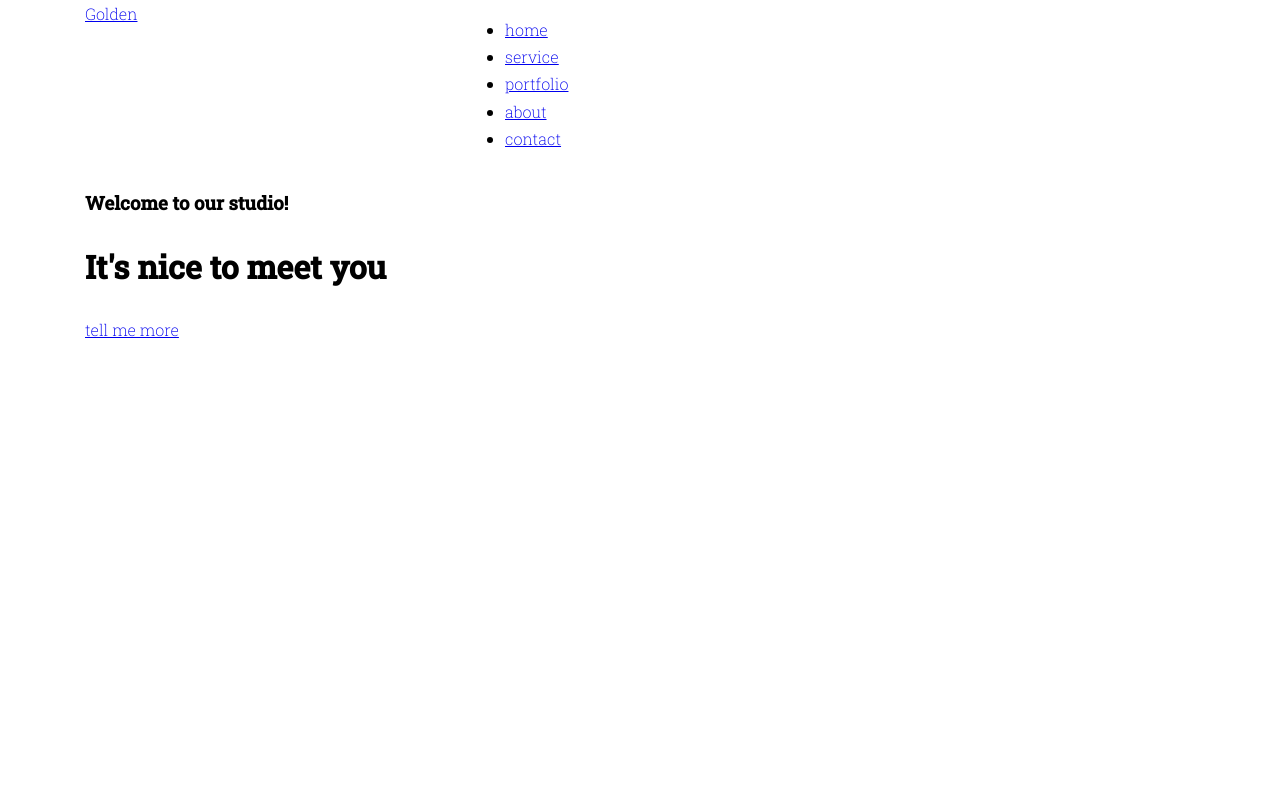
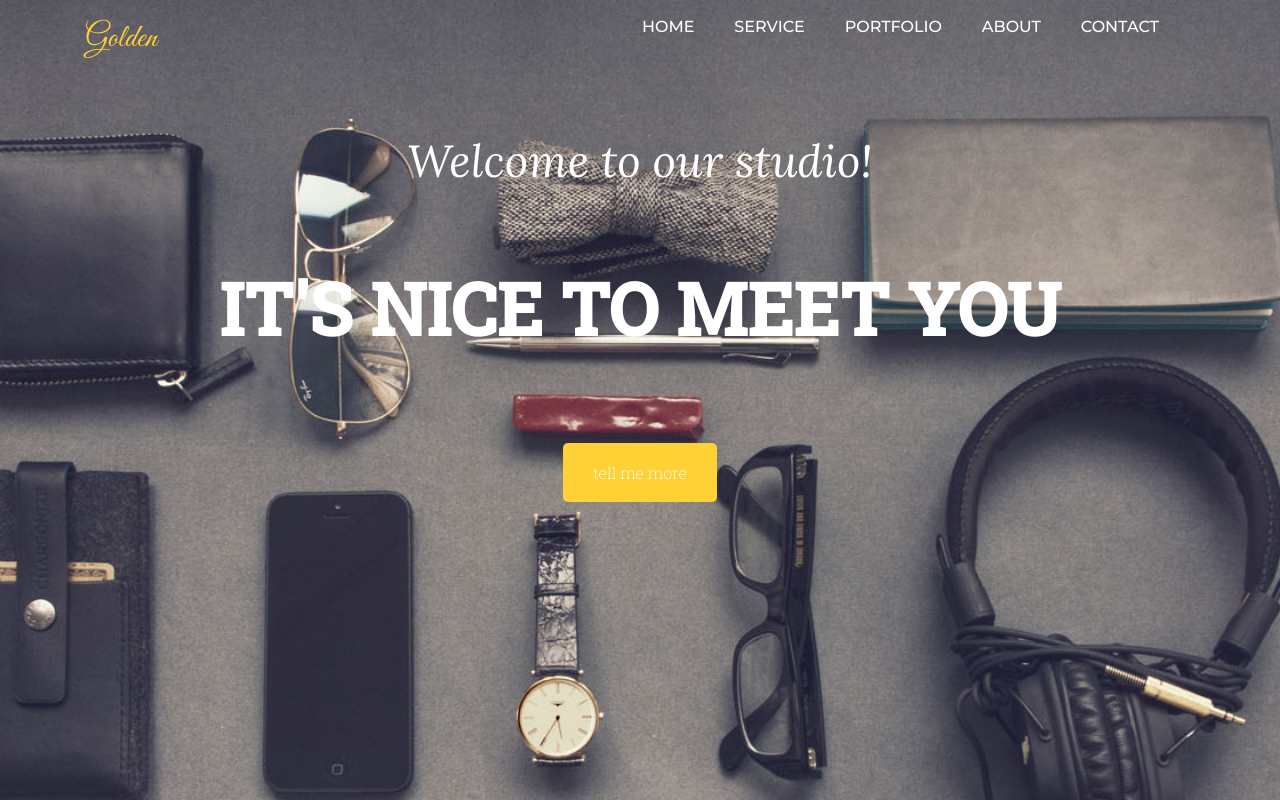
Before and after one commit to iwa-kulczynska/Landing-page, a website: page index.html in a window 1280 px wide. Drawn offline with Linux system fonts and the light colour scheme.

Commit message:
add style for header

```diff
--- a/index.html
+++ b/index.html
@@ -9,22 +9,25 @@
     <link rel="stylesheet" href="vendor/bootstrap-grid.css">
     <!-- Fonts -->
     <link href="https://fonts.googleapis.com/css2?family=Roboto+Slab:wght@200;300;500&display=swap" rel="stylesheet">
+    <link href="https://fonts.googleapis.com/css2?family=Montserrat:wght@200;300;400;500;800&display=swap" rel="stylesheet">
+    <link href="https://fonts.googleapis.com/css2?family=Great+Vibes&display=swap" rel="stylesheet">
+    <link href="https://fonts.googleapis.com/css2?family=Lora:ital@1&display=swap" rel="stylesheet">
 </head>
 <body>
     <header class="main-header">
         <div class="container">
-            <nav>
+            <nav class="navigation">
                 <div class="row">
-                    <div class="col-md-4">
-                        <a class="navbar-brand text-uppercase" href="#">Golden</a>
+                    <div class="col-md-4 brand">
+                        <a class="navbar-brand" href="#">Golden</a>
                     </div>
                     <div class="col-md-8">
                         <ul>
-                            <li><a href="#">home</a></li>
-                            <li><a href="#">service</a></li>
-                            <li><a href="#">portfolio</a></li>
-                            <li><a href="#">about</a></li>
-                            <li><a href="#">contact</a></li>
+                            <li><a href="#" class="navbar-nav">home</a></li>
+                            <li><a href="#" class="navbar-nav">service</a></li>
+                            <li><a href="#" class="navbar-nav">portfolio</a></li>
+                            <li><a href="#" class="navbar-nav">about</a></li>
+                            <li><a href="#" class="navbar-nav">contact</a></li>
                         </ul>
 
 
@@ -35,8 +38,8 @@
             <div class="text-header">
                 <div class="row">
                     <div class="col-md-12">
-                        <h3>Welcome to our studio!</h3>
-                        <h1>It's nice to meet you</h1>
+                        <h3 class="inner-header">Welcome to our studio!</h3>
+                        <h1 class="title-header">It's nice to meet you</h1>
                         <a href="#" class="btn btn-one">tell me more</a>
                     </div>
                 </div>
--- a/sass/style.scss
+++ b/sass/style.scss
@@ -1,5 +1,10 @@
 /* global */
 $font-text: 'Roboto Slab', serif;
+$font-header: 'Montserrat', sans-serif;
+$font-details: 'Lora', serif;
+$font-brand: 'Great Vibes', cursive;
+$color-main: #fff;
+$color-details: #fed136;
 $transition: all 3s;
 
 *, *::before, *::after {
@@ -14,3 +19,98 @@ $transition: all 3s;
     font-family: $font-text;
     font-weight: 200;
 }
+
+.btn {
+    display: inline-block;
+    margin: 24px auto 0 auto;
+    color: #fff;
+    padding: 16px 30px;
+    border-radius: 5px;
+    font-family: $font-text;
+    text-align: center;
+    text-decoration: none;
+    cursor: pointer;
+    background-color: #fed136;
+
+
+}
+.btn:hover {
+    background-color: #fff;
+    color: $color-details;
+}
+
+/*header*/
+
+.main-header {
+    background-image: url("/images/Background-image.jpg");
+    background-color: rgba(0, 0, 0, 0.3);
+    color: #fff;
+    height: 100vh;
+    position: relative;
+    background-position: center center;
+    background-size: cover;
+    background-attachment: fixed;
+}
+
+.text-header {
+    text-align: center ;
+}
+
+.title-header {
+    font-size: 72px;
+    text-transform: uppercase;
+}
+
+.inner-header {
+    font-family: $font-details;
+    font-size: 45px;
+    font-weight: 300;
+    font-style: italic;
+
+
+}
+/*navigation*/
+.navigation {
+    padding: 12px 0;
+    text-align: right;
+
+}
+
+.navigation ul {
+    padding: 0;
+    margin: 0;
+    list-style-type: none;
+}
+
+.navigation ul li {
+    display: inline-block;
+    margin: 0 36px 0 0;
+    position: relative;
+}
+
+.navigation .navbar-nav {
+    color: #fff;
+    text-decoration: none;
+    text-transform: uppercase;
+    font-weight: 500;
+    font-family: $font-header;
+
+}
+
+.navigation .navbar-nav:hover {
+    color: $color-details;
+
+
+}
+
+.brand {
+    text-align: left;
+}
+
+.navbar-brand {
+    color: $color-details;
+    text-decoration: none;
+    font-family: $font-brand;
+    font-size: 32px;
+
+}
```
Also changed, not shown: css/style.css, images/Background-image.jpg (added), 2 other files.
